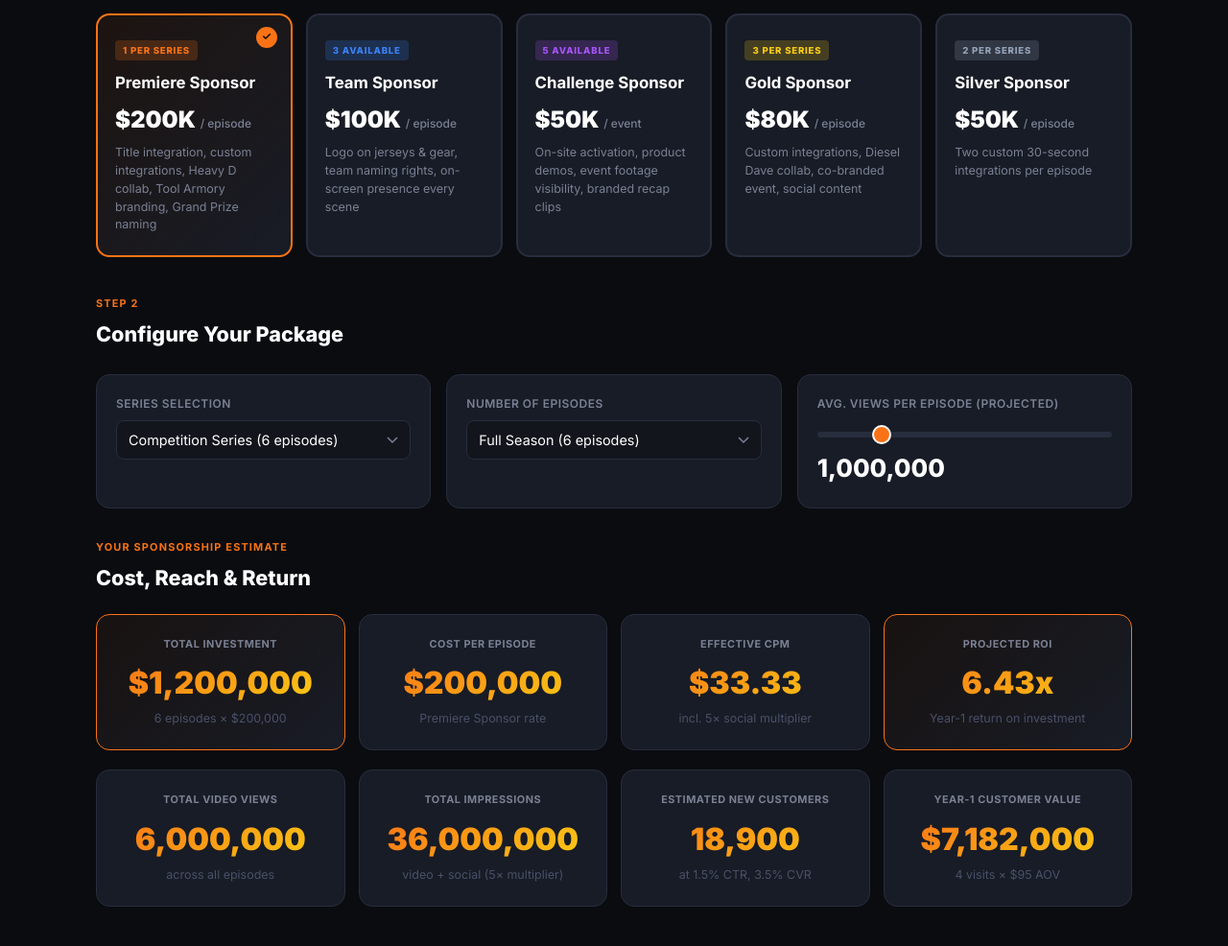
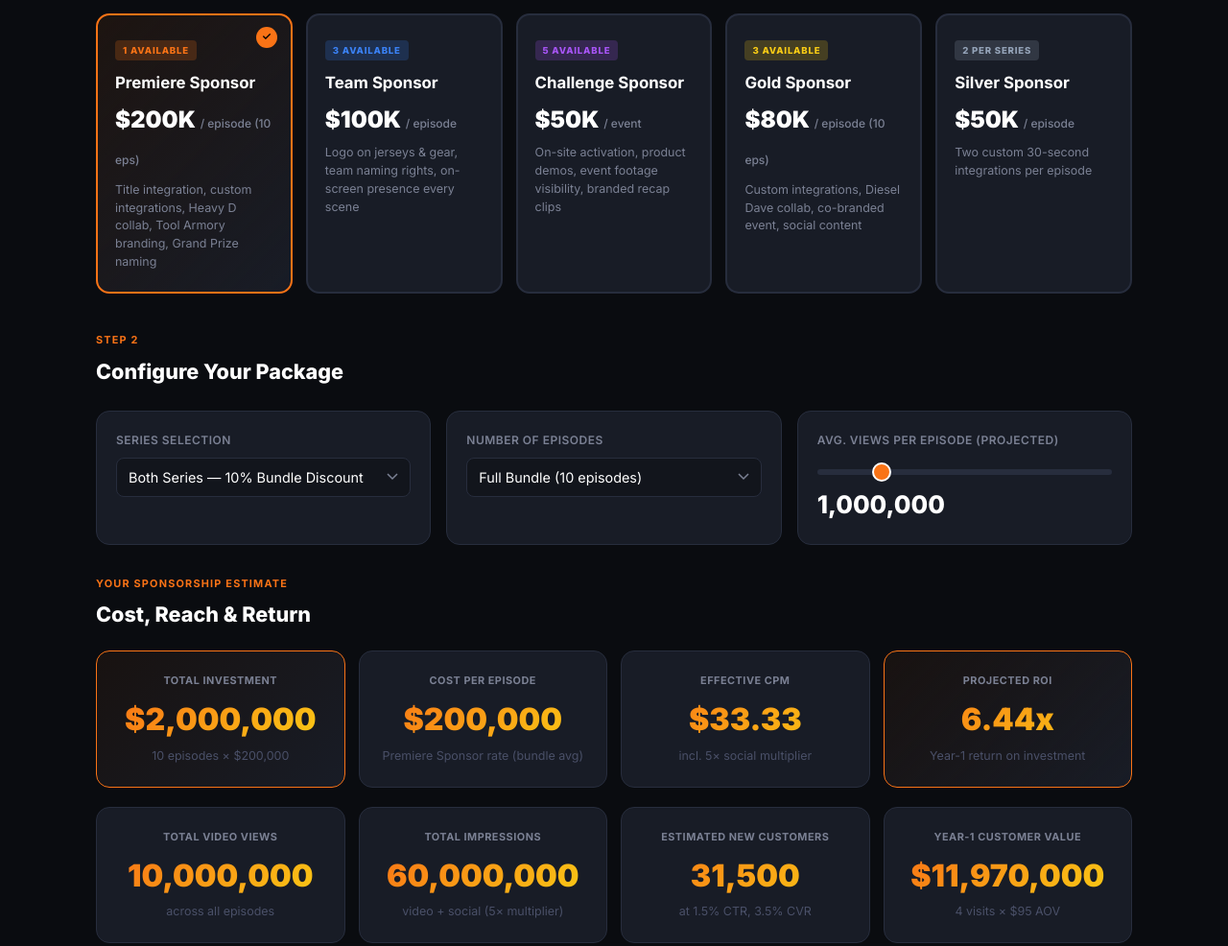
Before and after one commit to CineMck/scrapyard-kings-sponsors, a website: page public/calculator.html in a window 1280 px wide. Shown: the part 440-1426 px from the top of the page at 96% size. Drawn offline with Linux system fonts and the light colour scheme.

Commit message:
Update calculator.html

```diff
--- a/public/calculator.html
+++ b/public/calculator.html
@@ -223,9 +223,9 @@
 
   <div class="tier-grid">
     <div class="tier-card selected" onclick="selectTier('premiere')" id="card-premiere">
-      <div class="tier-badge premiere">1 Per Series</div>
+      <div class="tier-badge premiere">1 Available</div>
       <div class="tier-name">Premiere Sponsor</div>
-      <div class="tier-price">$200K <span>/ episode</span></div>
+      <div class="tier-price">$200K <span>/ episode (10 eps)</span></div>
       <div class="tier-desc">Title integration, custom integrations, Heavy D collab, Tool Armory branding, Grand Prize naming</div>
     </div>
     <div class="tier-card" onclick="selectTier('team')" id="card-team">
@@ -241,9 +241,9 @@
       <div class="tier-desc">On-site activation, product demos, event footage visibility, branded recap clips</div>
     </div>
     <div class="tier-card" onclick="selectTier('gold')" id="card-gold">
-      <div class="tier-badge gold">3 Per Series</div>
+      <div class="tier-badge gold">3 Available</div>
       <div class="tier-name">Gold Sponsor</div>
-      <div class="tier-price">$80K <span>/ episode</span></div>
+      <div class="tier-price">$80K <span>/ episode (10 eps)</span></div>
       <div class="tier-desc">Custom integrations, Diesel Dave collab, co-branded event, social content</div>
     </div>
     <div class="tier-card" onclick="selectTier('silver')" id="card-silver">
@@ -466,15 +466,15 @@ const TIERS = {
     baseRate: 200000,
     rateComp: 200000,
     rateSearch: 200000,
-    bundleDiscount: 0.10,
+    bundleDiscount: 0,
     socialMultiplier: 5,
     ctr: 0.015,
     cvr: 0.035,
     aov: 95,
     visits: 4,
     emvPerImpression: 0.015,
-    seriesOptions: ['competition','search','bundle'],
-    episodeOptions: { competition: [6], search: [4], bundle: [10] },
+    seriesOptions: ['bundle'],
+    episodeOptions: { bundle: [10] },
     color: 'var(--accent)',
     benefits: [
       { icon: '🏆', text: 'Title Card: "Scrapyard Kings Presented by [Your Brand]"' },
@@ -541,15 +541,15 @@ const TIERS = {
     baseRate: 80000,
     rateComp: 80000,
     rateSearch: 80000,
-    bundleDiscount: 0.10,
+    bundleDiscount: 0,
     socialMultiplier: 4,
     ctr: 0.012,
     cvr: 0.03,
     aov: 95,
     visits: 4,
     emvPerImpression: 0.012,
-    seriesOptions: ['competition','search','bundle'],
-    episodeOptions: { competition: [6], search: [4], bundle: [10] },
+    seriesOptions: ['bundle'],
+    episodeOptions: { bundle: [10] },
     color: 'var(--gold)',
     benefits: [
       { icon: '🎬', text: 'Two custom 30-second integrations into each episode' },
```
